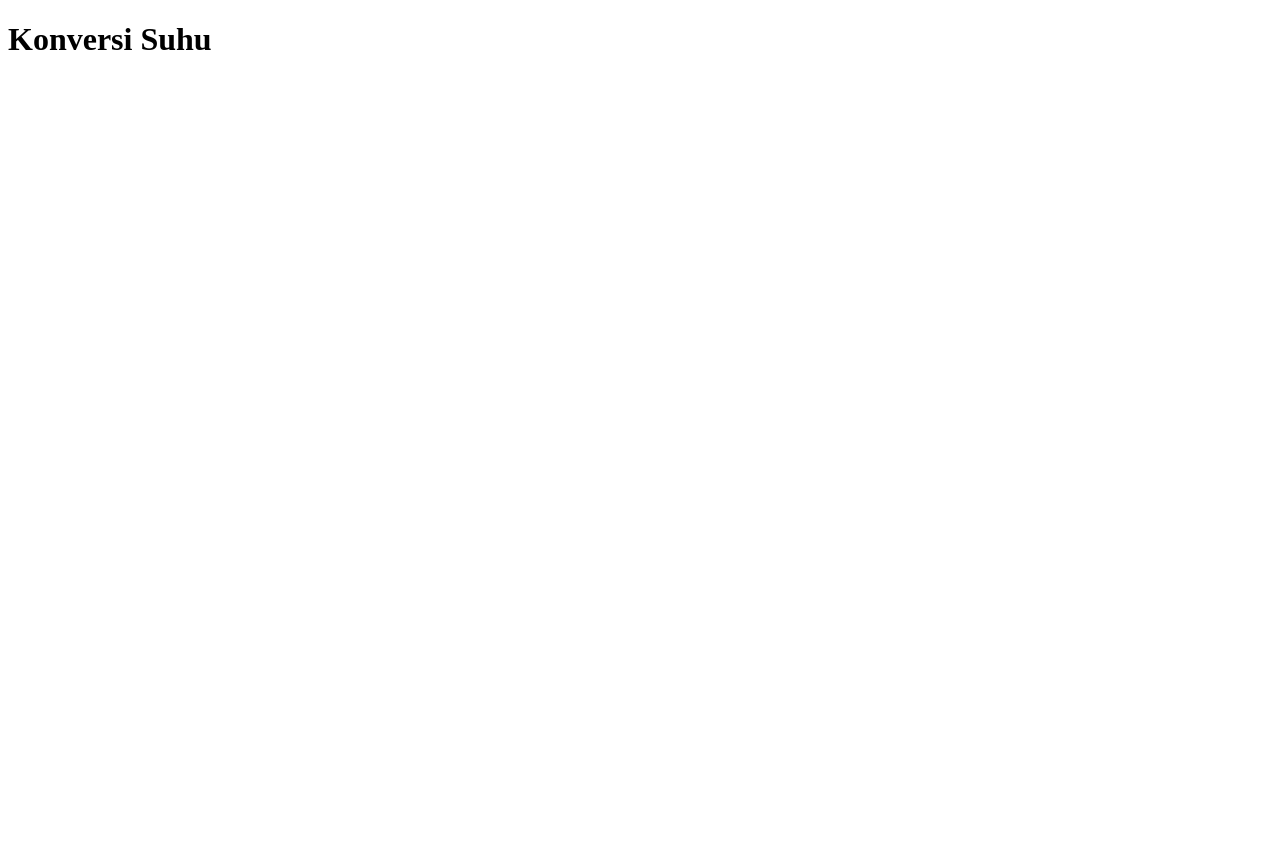
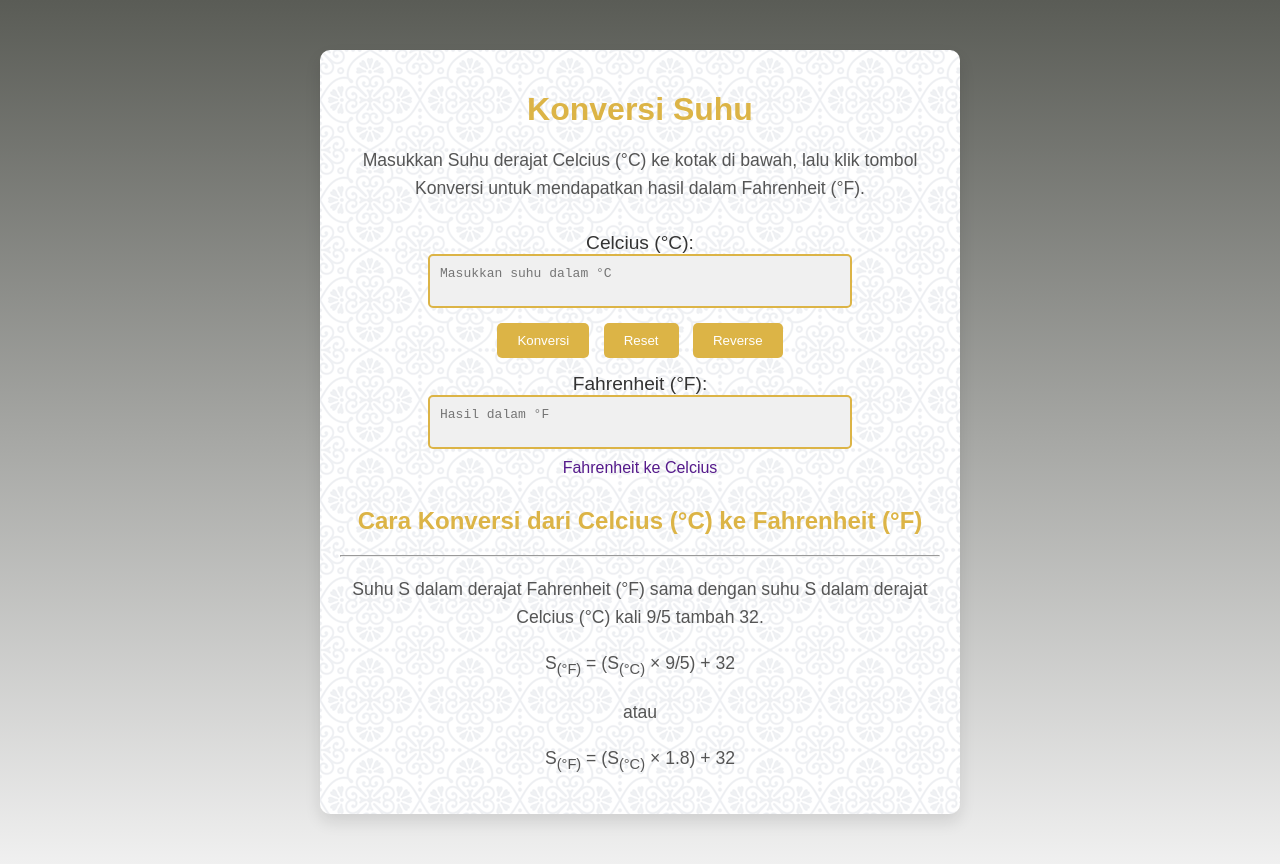
Before and after one commit to revou-fundamental-course/30-sept-24-mohamadirsyad, a plain HTML site: page index.html in a window 1280 px wide. Before the commit the page ends 800 px from the top, so only its background shows below. Drawn offline with Linux system fonts and the light colour scheme.

Commit message:
Memberika style

```diff
--- a/css/style.css
+++ b/css/style.css
@@ -1,2 +1,97 @@
 body {
+  margin: 0;
+  padding: 0;
+  font-family: Arial, sans-serif;
+  background: linear-gradient(#5a5c56 0%, #f0f0f0 100%);
+  color: #333;
 }
+
+.container {
+  max-width: 600px;
+  margin: 50px auto;
+  background-image: url(../gambar/bg.png);
+  padding: 20px;
+  border-radius: 10px;
+  box-shadow: 0 8px 16px rgba(0, 0, 0, 0.1);
+  text-align: center;
+}
+
+h1 {
+  font-size: 2em;
+  margin-bottom: 10px;
+  color: #dcb446;
+}
+
+.description {
+  font-size: 1.1em;
+  margin-bottom: 20px;
+  color: #555;
+}
+
+.form {
+  display: flex;
+  flex-direction: column;
+  align-items: center;
+}
+
+.form label {
+  font-size: 1.2em;
+  margin-top: 10px;
+  color: #333;
+}
+
+.form textarea {
+  width: 100%;
+  background-color: #f0f0f0;
+  max-width: 400px;
+  padding: 10px;
+  margin-bottom: 10px;
+  border: 2px solid #dcb446;
+  border-radius: 5px;
+  resize: none;
+  font-size: 1em;
+}
+
+.btn {
+  background-color: #dcb446;
+  color: white;
+  border: none;
+  padding: 10px 20px;
+  border-radius: 5px;
+  margin: 5px;
+  cursor: pointer;
+  transition: background-color 0.3s ease;
+}
+
+.btn:hover {
+  background-color: #654d17;
+}
+
+h2 {
+  margin-top: 30px;
+  color: #dcb446;
+  font-size: 1.5em;
+}
+
+p {
+  font-size: 1.1em;
+  line-height: 1.6;
+  color: #555;
+}
+
+a {
+  text-decoration: none;
+}
+
+/* buat responsive nya */
+@media (max-width: 768px) {
+  .container {
+    width: 90%;
+    margin: 20px auto;
+  }
+
+  .form textarea {
+    width: 100%;
+    font-size: 1em;
+  }
+}
--- a/index.html
+++ b/index.html
@@ -7,6 +7,35 @@
     <link rel="stylesheet" href="css/style.css" />
   </head>
   <body>
-    <h1>Konversi Suhu</h1>
+    <div class="container">
+      <h1>Konversi Suhu</h1>
+      <p class="description">
+        Masukkan Suhu derajat Celcius (°C) ke kotak di bawah, lalu klik tombol
+        Konversi untuk mendapatkan hasil dalam Fahrenheit (°F).
+      </p>
+      <form class="form">
+        <label for="celcius">Celcius (°C):</label>
+        <textarea id="celcius" placeholder="Masukkan suhu dalam °C"></textarea>
+
+        <div class="button-container">
+          <button class="btn">Konversi</button>
+          <button class="btn">Reset</button>
+          <button class="btn">Reverse</button>
+        </div>
+
+        <label for="fahrenheit">Fahrenheit (°F):</label>
+        <textarea id="fahrenheit" placeholder="Hasil dalam °F"></textarea>
+      </form>
+      <a href="">Fahrenheit ke Celcius</a>
+      <h2>Cara Konversi dari Celcius (°C) ke Fahrenheit (°F)</h2>
+      <hr />
+      <p>
+        Suhu S dalam derajat Fahrenheit (°F) sama dengan suhu S dalam derajat
+        Celcius (°C) kali 9/5 tambah 32.
+      </p>
+      <p>S<sub>(°F)</sub> = (S<sub>(°C)</sub> × 9/5) + 32</p>
+      <p>atau</p>
+      <p><p>S<sub>(°F)</sub> = (S<sub>(°C)</sub> × 1.8) + 32</p></p>
+    </div>
   </body>
 </html>
```
Also changed, not shown: gambar/bg.png (added).
